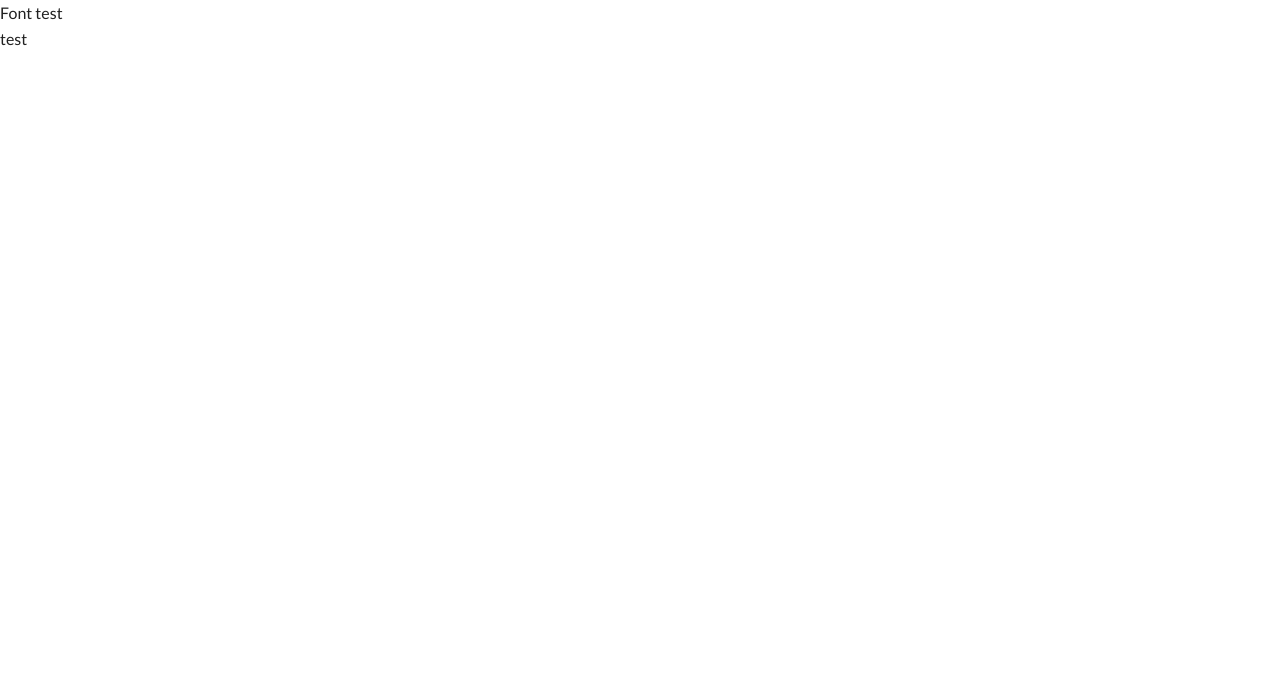
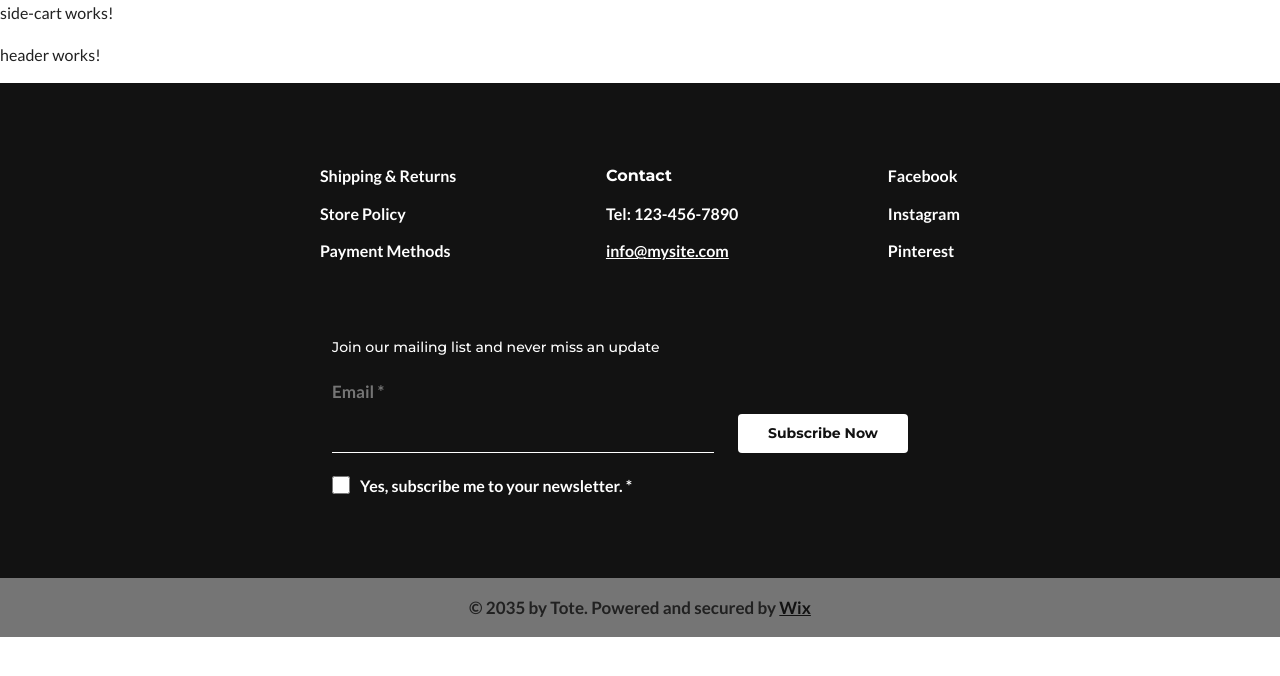
Before and after one commit to Ruska-N/Final-Project-BTU, an Angular app in the folder e-Commerce/: page / in a window 1280 px wide. Shown: the top 676 px of the page. Built offline with nearby package versions, Linux system fonts and the light colour scheme.

Commit message:
working on Footer

```diff
--- a/e-Commerce/src/app/app.component.html
+++ b/e-Commerce/src/app/app.component.html
@@ -1,2 +1,9 @@
-Font test
-<p>test</p>
+<app-side-cart></app-side-cart>
+
+<app-header></app-header>
+
+<main>
+  <router-outlet></router-outlet>
+</main>
+
+<app-footer></app-footer>
--- a/e-Commerce/src/app/components/footer/footer.component.css
+++ b/e-Commerce/src/app/components/footer/footer.component.css
@@ -0,0 +1,160 @@
+.footer {
+    background-color: var(--color-black);
+    color: var(--color-white);
+    font-family: var(--font-main);
+}
+
+.footer-container {
+    max-width: 60%;
+    margin: 0 auto;
+    padding: 80px 5%;
+}
+
+.footer-links-section {
+    display: flex;
+    justify-content: space-between;
+    padding-bottom: 60px;
+}
+
+.link-group {
+    display: flex;
+    flex-direction: column;
+
+}
+
+.link-group a,
+.link-group span {
+    color: var(--color-white);
+    text-decoration: none;
+    margin-bottom: 12px;
+    font-size: 16px;
+    font-weight: bold;
+}
+
+.link-group a:hover {
+    color: var(--color-accent-hover);
+}
+
+.link-heading {
+    font-family: var(--font-headings);
+    font-weight: 700;
+}
+
+.subscribe-section {
+    max-width: 600px;
+    padding: 0px 12px;
+}
+
+.subscribe-title {
+    font-family: var(--font-headings);
+    color: var(--color-white);
+    font-size: 14px;
+    margin-bottom: 20px;
+    font-weight: lighter;
+}
+
+.input-wrapper {
+    display: flex;
+    flex-direction: column;
+}
+
+.input-wrapper label {
+    font-size: 17px;
+    font-weight: bold;
+    margin-bottom: 8px;
+    color: var(--color-text-light);
+}
+
+.input-line {
+    display: flex;
+    align-items: stretch;
+    gap: 24px;
+}
+
+.input-line input {
+    flex-grow: 1;
+    background: transparent;
+    border: none;
+    border-bottom: 1px solid var(--color-white);
+    color: var(--color-white);
+    padding: 10px 10px;
+    font-size: 16px;
+    outline: none;
+    transition: border-color 0.3s ease;
+    min-width: 0;
+}
+
+.input-line input.invalid {
+    border-bottom-color: #ff5c5c;
+}
+
+.subscribe-button {
+    background-color: var(--color-white);
+    color: var(--color-black);
+    border: none;
+    border-radius: 4px;
+    padding: 10px 30px;
+    cursor: pointer;
+    font-size: 14px;
+    font-family: var(--font-headings);
+    font-weight: 600;
+    white-space: nowrap;
+    transition: background-color 0.3s ease, color 0.3s ease;
+}
+
+.subscribe-button:hover {
+    background-color: var(--color-accent-hover);
+    color: var(--color-white);
+}
+
+.checkbox-wrapper {
+    display: flex;
+    align-items: center;
+    margin-top: 20px;
+}
+
+.checkbox-wrapper input[type='checkbox'] {
+    width: 18px;
+    height: 18px;
+    margin-right: 10px;
+    accent-color: var(--color-white);
+    background-color: var(--color-black) !important;
+}
+
+.checkbox-wrapper label {
+    font-size: 16px;
+    font-weight: bold;
+    cursor: pointer;
+}
+
+.rights-container {
+    background-color: var(--color-text-light);
+    padding: 16px 0px;
+    text-align: center;
+}
+
+.rights-container p {
+    width: 60%;
+    margin: auto;
+    font-size: 17px;
+    font-weight: bold;
+}
+
+.error-container {
+    margin-top: 8px;
+}
+
+.error-message {
+    display: flex;
+    align-items: center;
+    color: #ff5c5c;
+    font-size: 14px;
+}
+
+.error-message svg {
+    margin-right: 8px;
+}
+
+.a-underline {
+    text-decoration: underline !important;
+}
--- a/e-Commerce/src/app/components/footer/footer.component.html
+++ b/e-Commerce/src/app/components/footer/footer.component.html
@@ -1 +1,102 @@
-<p>footer works!</p>
+<footer class="footer">
+  <div class="footer-container">
+    <div class="footer-links-section">
+      <div class="link-group">
+        <a href="#">Shipping & Returns</a>
+        <a href="#">Store Policy</a>
+        <a href="#">Payment Methods</a>
+      </div>
+      <div class="link-group">
+        <span class="link-heading">Contact</span>
+        <span>Tel: 123-456-7890</span>
+        <a class="a-underline" href="mailto:{{ contactEmail }}">{{
+          contactEmail
+        }}</a>
+      </div>
+      <div class="link-group">
+        <a href="#">Facebook</a>
+        <a href="#">Instagram</a>
+        <a href="#">Pinterest</a>
+      </div>
+    </div>
+
+    <div class="subscribe-section">
+      <p class="subscribe-title">
+        Join our mailing list and never miss an update
+      </p>
+
+      <form [formGroup]="subscribeForm" (ngSubmit)="onSubmit()" novalidate>
+        <div class="input-wrapper">
+          <label for="email">Email *</label>
+          <div class="input-line">
+            <input
+              id="email"
+              type="email"
+              formControlName="email"
+              [class.invalid]="submitted && email?.invalid"
+            />
+            <button type="submit" class="subscribe-button">
+              Subscribe Now
+            </button>
+          </div>
+        </div>
+
+        <div class="error-container" *ngIf="submitted && email?.invalid">
+          <div class="error-message" *ngIf="email?.errors?.['required']">
+            <svg width="18" height="18" viewBox="0 0 20 20" fill="currentColor">
+              <path
+                fill-rule="evenodd"
+                clip-rule="evenodd"
+                d="M10 18C14.4183 18 18 14.4183 18 10C18 5.58172 14.4183 2 10 2C5.58172 2 2 5.58172 2 10C2 14.4183 5.58172 18 10 18ZM9 13C9 13.5523 9.44772 14 10 14C10.5523 14 11 13.5523 11 13V12C11 11.4477 10.5523 11 10 11C9.44772 11 9 11.4477 9 12V13ZM10 6C9.44772 6 9 6.44772 9 7V9C9 9.55228 9.44772 10 10 10C10.5523 10 11 9.55228 11 9V7C11 6.44772 10.5523 6 10 6Z"
+              ></path>
+            </svg>
+            <span>Enter an email address</span>
+          </div>
+          <div class="error-message" *ngIf="email?.errors?.['email']">
+            <svg width="18" height="18" viewBox="0 0 20 20" fill="currentColor">
+              <path
+                fill-rule="evenodd"
+                clip-rule="evenodd"
+                d="M10 18C14.4183 18 18 14.4183 18 10C18 5.58172 14.4183 2 10 2C5.58172 2 2 5.58172 2 10C2 14.4183 5.58172 18 10 18ZM9 13C9 13.5523 9.44772 14 10 14C10.5523 14 11 13.5523 11 13V12C11 11.4477 10.5523 11 10 11C9.44772 11 9 11.4477 9 12V13ZM10 6C9.44772 6 9 6.44772 9 7V9C9 9.55228 9.44772 10 10 10C10.5523 10 11 9.55228 11 9V7C11 6.44772 10.5523 6 10 6Z"
+              ></path>
+            </svg>
+            <span>Enter an email address like {{ exampleEmail }}</span>
+          </div>
+        </div>
+
+        <div class="checkbox-wrapper">
+          <input
+            id="subscribeCheck"
+            type="checkbox"
+            formControlName="subscribeCheck"
+          />
+          <label for="subscribeCheck"
+            >Yes, subscribe me to your newsletter. *</label
+          >
+        </div>
+
+        <div
+          class="error-container"
+          *ngIf="submitted && subscribeCheck?.invalid"
+        >
+          <div class="error-message">
+            <svg width="18" height="18" viewBox="0 0 20 20" fill="currentColor">
+              <path
+                fill-rule="evenodd"
+                clip-rule="evenodd"
+                d="M10 18C14.4183 18 18 14.4183 18 10C18 5.58172 14.4183 2 10 2C5.58172 2 2 5.58172 2 10C2 14.4183 5.58172 18 10 18ZM9 13C9 13.5523 9.44772 14 10 14C10.5523 14 11 13.5523 11 13V12C11 11.4477 10.5523 11 10 11C9.44772 11 9 11.4477 9 12V13ZM10 6C9.44772 6 9 6.44772 9 7V9C9 9.55228 9.44772 10 10 10C10.5523 10 11 9.55228 11 9V7C11 6.44772 10.5523 6 10 6Z"
+              ></path>
+            </svg>
+            <span>Check the box to continue.</span>
+          </div>
+        </div>
+      </form>
+    </div>
+  </div>
+  <div class="rights-container">
+    <p>
+     © 2035 by Tote. Powered and secured by
+      <a class="a-underline" href="#">Wix</a>
+    </p>
+  </div>
+</footer>
--- a/e-Commerce/src/app/components/footer/footer.component.ts
+++ b/e-Commerce/src/app/components/footer/footer.component.ts
@@ -1,11 +1,50 @@
 import { Component } from '@angular/core';
+import { CommonModule } from '@angular/common';
+import {
+  ReactiveFormsModule,
+  FormGroup,
+  FormControl,
+  Validators,
+} from '@angular/forms';
 
 @Component({
   selector: 'app-footer',
-  imports: [],
+  standalone: true,
+  imports: [CommonModule, ReactiveFormsModule],
   templateUrl: './footer.component.html',
-  styleUrl: './footer.component.css'
+  styleUrls: ['./footer.component.css'],
 })
 export class FooterComponent {
+  contactEmail = 'info@mysite.com';
+  exampleEmail = 'example@mysite.com';
 
+
+  submitted = false;
+
+
+  subscribeForm = new FormGroup({
+    email: new FormControl('', [Validators.required, Validators.email]),
+    subscribeCheck: new FormControl(false, [Validators.requiredTrue]),
+  });
+
+  get email() {
+    return this.subscribeForm.get('email');
+  }
+
+  get subscribeCheck() {
+    return this.subscribeForm.get('subscribeCheck');
+  }
+
+  onSubmit(): void {
+    this.submitted = true;
+
+    if (this.subscribeForm.valid) {
+      console.log('Form Submitted!', this.subscribeForm.value);
+      alert('Thank you for subscribing!');
+
+
+      this.subscribeForm.reset();
+      this.submitted = false;
+    }
+  }
 }
```
Also changed, not shown: e-Commerce/src/app/app.component.ts (+8 -2 lines).
